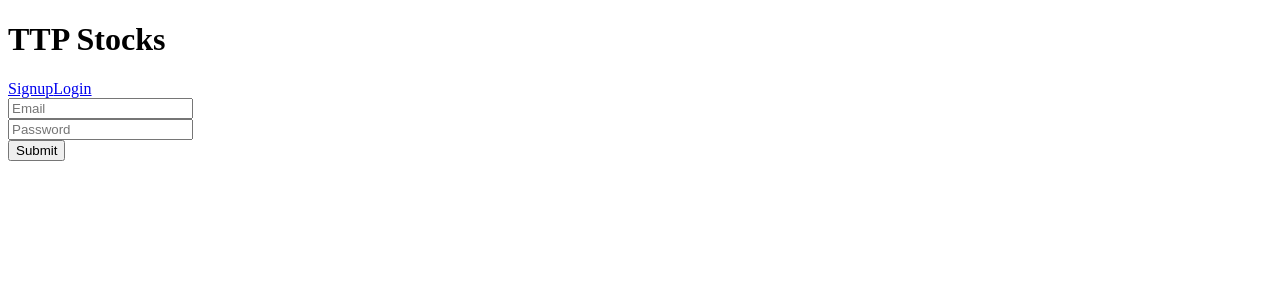
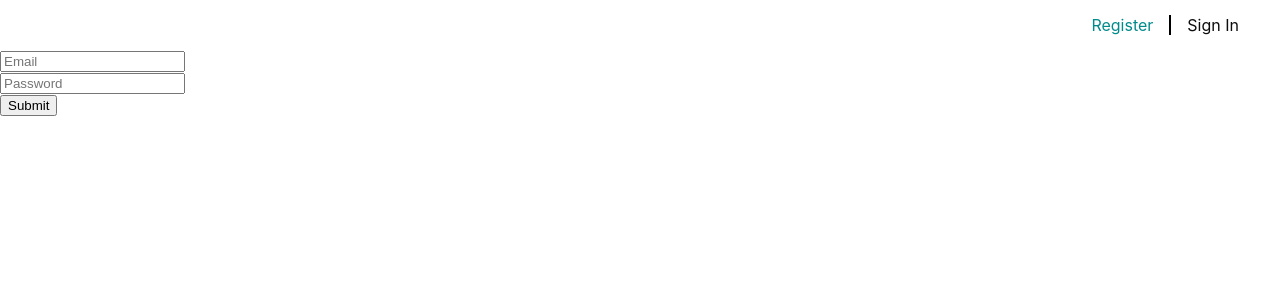
Before and after one commit to ParaLogia/ttp-stock-portfolio, a React (Create React App) app in the folder frontend/: page /#/login in a window 1280 px wide. Shown: the top 300 px of the page. Built offline with nearby package versions, Linux system fonts and the light colour scheme.

Commit message:
Style nav bar

```diff
--- a/frontend/src/components/nav/navbar.jsx
+++ b/frontend/src/components/nav/navbar.jsx
@@ -1,25 +1,32 @@
 import React from 'react';
 import { NavLink } from 'react-router-dom'
+import '../../styles/navbar.css'
 
 const NavBar = ({ loggedIn, logout }) => {
   const links = loggedIn ? (
-    <div>
-      <NavLink to={'/portfolio'}>Portfolio</NavLink>
-      <NavLink to={'/transactions'}>Transactions</NavLink>
-      <button onClick={logout}>Logout</button>
-    </div>
+    <>
+      <div className="nav-link-container">
+        <NavLink to={'/portfolio'}>Portfolio</NavLink>
+        <div className="vert-sep"></div>
+        <NavLink to={'/transactions'}>Transactions</NavLink>
+        <div className="vert-sep"></div>
+        <button className="logout-button" onClick={logout}>
+          Logout
+      </button>
+      </div>
+    </>
   ) : (
-    <div>
-      <NavLink to={'/signup'}>Signup</NavLink>
-      <NavLink to={'/login'}>Login</NavLink>
+    <div className="nav-link-container">
+      <NavLink to={'/signup'}>Register</NavLink>
+      <div className="vert-sep"></div>
+      <NavLink to={'/login'}>Sign In</NavLink>
     </div>
   )
 
   return (
-    <div>
-      <h1>TTP Stocks</h1>
+    <nav className="navbar">
       {links}
-    </div>
+    </nav>
   );
 
 }
--- a/frontend/src/index.js
+++ b/frontend/src/index.js
@@ -4,6 +4,7 @@ import Root from './components/root';
 import configureStore from './store/store';
 import jwt_decode from 'jwt-decode';
 import { setAuthToken } from './util/session_api_util';
+import './styles/index.css'
 
 document.addEventListener('DOMContentLoaded', () => {
   let preloadedState = {};
--- a/frontend/src/styles/index.css
+++ b/frontend/src/styles/index.css
@@ -11,3 +11,22 @@ code {
   font-family: source-code-pro, Menlo, Monaco, Consolas, 'Courier New',
     monospace;
 }
+
+a {
+  text-decoration: none;
+  color: darkcyan;
+}
+
+a.active {
+  color: rgba(0, 0, 0, 0.95);
+}
+
+a.active:hover {
+  cursor: default;
+}
+
+.vert-sep {
+  width: 2px;
+  min-height: 100%;
+  background-color: black;
+}
--- /dev/null
+++ b/frontend/src/styles/navbar.css
@@ -0,0 +1,31 @@
+.navbar {
+  display: flex;
+  justify-content: flex-end;
+  align-items: center;
+  padding: 15px 25px;
+}
+
+.nav-link-container {
+  display: flex;
+  align-items: stretch;
+}
+
+.navbar a {
+  margin: 0 1em;
+}
+
+.logout-button {
+  display: inline-block;
+  background-color: transparent;
+  padding: 0;
+  margin-left: 1em;
+  border: none;
+  border-radius: 0.5em;
+  color: darkcyan;
+  font-size: 16px;
+  font-family: inherit;
+}
+
+.logout-button:hover {
+  cursor: pointer;
+}
```
